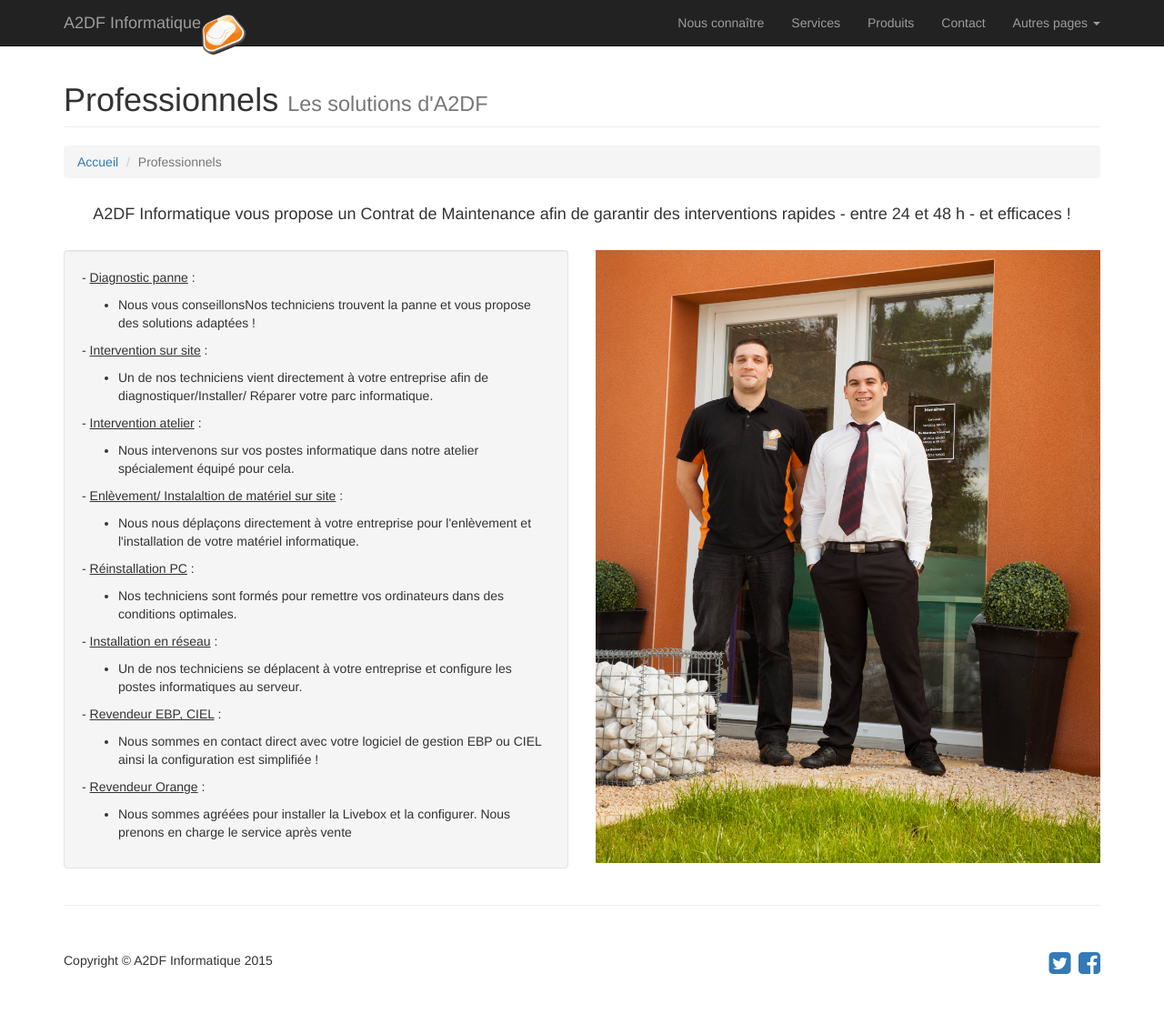
After one commit to A2DF-Website/A2DF-Website, a PHP site: page /professionnels.php in a window 1280 px wide. The commit adds this page. Shown: the whole page at 91% size. Run offline with PHP 8.4, Linux system fonts and the light colour scheme.

Commit message:
Professionnels page

```diff
--- a/A2DF-Website/head.php
+++ b/A2DF-Website/head.php
@@ -39,8 +39,8 @@
                     <span class="icon-bar"></span>
                     <span class="icon-bar"></span>
                 </button>
-                <img src="img/favicon.png" width="50px">
-                <a class="navbar-brand" href="index.php">A2DF Informatique</a>
+
+                <a class="navbar-brand" href="index.php">A2DF Informatique<img src="img/favicon.png" class="pull-right" width="50px"></a>
             </div>
             <!-- Collect the nav links, forms, and other content for toggling -->
             <div class="collapse navbar-collapse" id="bs-example-navbar-collapse-1">
--- a/A2DF-Website/index.php
+++ b/A2DF-Website/index.php
@@ -24,7 +24,7 @@ include ('head.php');
                 </div>
             </div>
             <div class="item">
-                <div class="fill" style="background-image:url('img/slide_web_1.png');"></div>
+                <div class="fill" style="background-image:url('img/slide_web.jpg');"></div>
                 <div class="carousel-caption ">
                     <h2></h2>
                 </div>
--- /dev/null
+++ b/A2DF-Website/professionnels.php
@@ -0,0 +1,139 @@
+<!DOCTYPE html>
+<?php
+include ('head.php');
+?>
+<body>
+
+
+    <!-- Page Content -->
+    <div class="container">
+
+        <!-- Page Heading/Breadcrumbs -->
+        <div class="row">
+            <div class="col-lg-12">
+                <h1 class="page-header">Professionnels
+                    <small>Les solutions d'A2DF</small>
+                </h1>
+
+                <ol class="breadcrumb">
+                    <li><a href="index.html">Accueil</a>
+                    </li>
+                    <li class="active">Professionnels</li>
+                </ol>
+            </div>
+        </div>
+        <!-- /.row -->
+
+        <!-- Projects Row -->
+        <div class="row">
+
+            <div class="element"></div>
+            <div class="text-center">
+                <p><h4>
+                    A2DF Informatique vous propose un Contrat de Maintenance afin de garantir des interventions rapides - entre 24 et 48 h - et efficaces !
+                </h4>    </p>
+            </div>
+            </br>
+            <div class="col-md-6">
+                <div class="well">
+
+                    <p>- <u>Diagnostic panne</u> :
+                    <ul>
+                        <li>
+                            Nous vous conseillonsNos techniciens trouvent la panne et vous propose des solutions adaptées !
+                        </li>
+                    </ul>
+                    </p>
+                    <p>
+                        - <u>Intervention sur site</u> :
+                    <ul>
+                        <li>
+                            Un de nos techniciens vient directement à votre entreprise afin de diagnostiquer/Installer/ Réparer votre  parc informatique.
+                        </li>
+                    </ul>
+                    </p>
+                    <p>
+                        - <u>Intervention atelier</u> :
+                    <ul>
+                        <li>
+                            Nous intervenons sur vos postes informatique dans notre atelier spécialement équipé pour cela.
+                        </li>
+                    </ul>
+                    </p>
+                    <p>
+                        - <u>Enlèvement/ Instalaltion de matériel sur site</u> :
+                    <ul>
+                        <li>
+                            Nous nous déplaçons directement à votre entreprise pour l'enlèvement et l'installation de votre matériel informatique.
+                        </li>
+                    </ul>
+                    </p>
+                    <p>
+                        - <u>Réinstallation PC</u> :
+                    <ul>
+                        <li>
+                            Nos techniciens sont formés pour remettre vos ordinateurs dans des conditions optimales.
+                        </li>
+                    </ul>
+                    </p>
+                    <p>
+                        - <u>Installation en réseau</u> :
+                    <ul>
+                        <li>
+                            Un de nos techniciens se déplacent à votre entreprise et configure les postes informatiques au serveur.
+                        </li>
+                    </ul>
+                    </p>
+                    <p>
+                        - <u>Revendeur EBP, CIEL</u> :
+                    <ul>
+                        <li>
+                            Nous sommes en contact direct avec votre logiciel de gestion EBP ou CIEL ainsi la configuration est simplifiée !
+                        </li>
+                    </ul>
+                    </p>
+                    <p>
+                        - <u>Revendeur Orange</u> :
+                    <ul>
+                        <li>
+                            Nous sommes agréées pour installer la Livebox et la configurer. Nous prenons en charge le service après vente
+                        </li>
+                    </ul>
+                    </p>
+                </div>
+            </div>
+            <div class="col-md-6">
+                <img class="img-responsive" src="img/professionnel.jpg" alt="">
+            </div>
+        </div>
+        <!-- /.row -->
+
+
+        <!-- /.row -->
+
+        <hr>
+
+        <!-- Footer -->
+        <footer id="footer" class="midnight-blue">
+            <div class="row">
+                <div class="col-md-12">
+                    <p>Copyright &copy; A2DF Informatique 2015
+                        <a href="https://www.facebook.com/pages/A2DFinformatique/570125046357439"><i class="fa fa-facebook-square fa-2x pull-right" float="right"></i></a>
+                        <a href="https://twitter.com/A2DFInformatiqu"><i class="fa fa-twitter-square fa-2x pull-right" float="right"></i></a></p>
+
+                </div>
+            </div>
+        </footer>
+
+    </div>
+    <!-- /.container -->
+
+    <!-- jQuery -->
+    <script src="js/jquery.js"></script>
+
+    <!-- Bootstrap Core JavaScript -->
+    <script src="js/bootstrap.min.js"></script>
+
+</body>
+
+</html>
```
Also changed, not shown: A2DF-Website/portfolio-4-col.html (+3 -4 lines), A2DF-Website/css/modern-business.css (line endings or trailing spaces), A2DF-Website/img/orange.jpg (added), A2DF-Website/img/professionnel.jpg (added), A2DF-Website/img/professionnels.jpg (added), A2DF-Website/img/slide_web.jpg (added).
